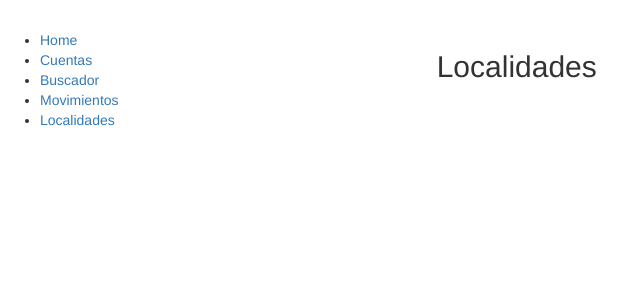
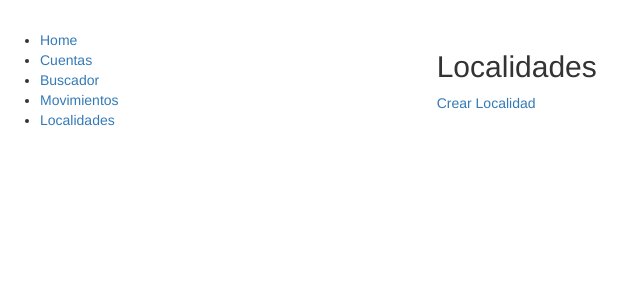
Before and after one commit to rafaelferrero/aula25py, a Django app: page /localidades/ in a window 1280 px wide. Shown: the top 300 px of the page, without its empty margins (0-640 px from the left). Run offline with Django 3.2, Linux system fonts and the light colour scheme; data that the repository does not hold is empty; some libraries are stand-ins or nearby versions.

Commit message:
Hecho Create and Update de Localidad, falta pulir

```diff
--- a/ejercicios2/sistema_contable/cuentas/forms.py
+++ b/ejercicios2/sistema_contable/cuentas/forms.py
@@ -29,7 +29,7 @@ class MovimientoForm(forms.ModelForm):
 
     class Meta:
         model = Movimiento
-        fields = ('cuenta', 'comprobante', 'fecha', 'importe')
+        fields = ('cuenta', 'comprobante', 'importe')
 
 
 class LocalidadForm(forms.ModelForm):
--- a/ejercicios2/sistema_contable/cuentas/templates/localidades.html
+++ b/ejercicios2/sistema_contable/cuentas/templates/localidades.html
@@ -5,9 +5,10 @@
 {% block content %}
 <h2>Localidades</h2>
 
+<a href=/localidad/>Crear Localidad</a>
 <ul>
 {% for localidad in localidades %}
-    <li><a href=/localidades/{{localidad.id}}>{{localidad.nombre_completo}}</a></li>
+    <li><a href=/localidad/{{localidad.id}}>{{localidad.nombre_completo}}</a></li>
 {% endfor %}
 </ul>
 {% endblock%}
--- a/ejercicios2/sistema_contable/cuentas/views.py
+++ b/ejercicios2/sistema_contable/cuentas/views.py
@@ -1,8 +1,8 @@
 # -*- coding: UTF-8 -*-
 from django.http import Http404
 from django.http import HttpResponse
-from django.shortcuts import render
-from datetime import datetime
+from django.shortcuts import render, get_object_or_404, redirect
+from datetime import datetime, date
 
 from cuentas.forms import (
     SearchForm,
@@ -48,10 +48,9 @@ def busqueda(request):
 def movimientos(request):
     if request.method == 'POST':
         form = MovimientoForm(request.POST)
-        #import ipdb; ipdb.set_trace()
         if form.is_valid():
             movimiento = form.save(commit=False)
-             # cambios en movimiento
+            movimiento.fecha = date.today()
             movimiento.save()
             return render(
                  request,
@@ -93,28 +92,42 @@ def cuenta(request, clave):
     return render(request, 'cuenta2.html', {'c': c})
 
 
-def localidades(request, clave=''):
+def localidades(request):
+    return render(
+         request,
+         'localidades.html',
+         {'localidades': Localidad.objects.all()}
+    )
+
+
+def localidad_update(request, clave=''):
+    #import pdb
+    #pdb.set_trace()
     if clave:
-        if request.method == 'POST':
-            form = MovimientoForm(request.POST)
-            if form.is_valid():
-                localidad = form.save(commit=False)
-                localidad.save()
-                return render(
-                     request,
-                     'localidades.html',
-                     {'localidades': Localidad.objects.all()}
-                )
+        localidad = get_object_or_404(Localidad, pk=clave)
+
+    if request.method == 'POST':
+        if clave:
+            form = LocalidadForm(request.POST, instance=localidad)
+        else:
+            form = LocalidadForm(request.POST)
+
+        if form.is_valid():
+            localidad = form.save(commit=False)
+            localidad.save()
+            return redirect('cuentas.views.localidades')
+    else:
+        if clave:
+            form = LocalidadForm(instance=localidad)
         else:
             form = LocalidadForm()
-            return render(
-                request,
-                'get_localidades.html',
-                {'form': form, 'localidades': Localidad.objects.all()}
-            )
-    else:
+
         return render(
             request,
-            'localidades.html',
-            {'localidades': Localidad.objects.all()}
+            'get_localidades.html',
+            {
+                'form': form,
+                'localidades': Localidad.objects.all(),
+                'clave': clave,
+            }
         )
--- a/ejercicios2/sistema_contable/sistema_contable/urls.py
+++ b/ejercicios2/sistema_contable/sistema_contable/urls.py
@@ -26,5 +26,6 @@ urlpatterns = [
     url(r'^busqueda/$', views.busqueda),
     url(r'^movimientos/$', views.movimientos),
     url(r'^localidades/$', views.localidades),
-    url(r'^localidades/([0-9]+)/$', views.localidades),
+    url(r'^localidad/$', views.localidad_update),
+    url(r'^localidad/([0-9]+)/$', views.localidad_update),
 ]
```
Also changed, not shown: ejercicios2/sistema_contable/cuentas/templates/get_localidades.html (+6 -2 lines).
